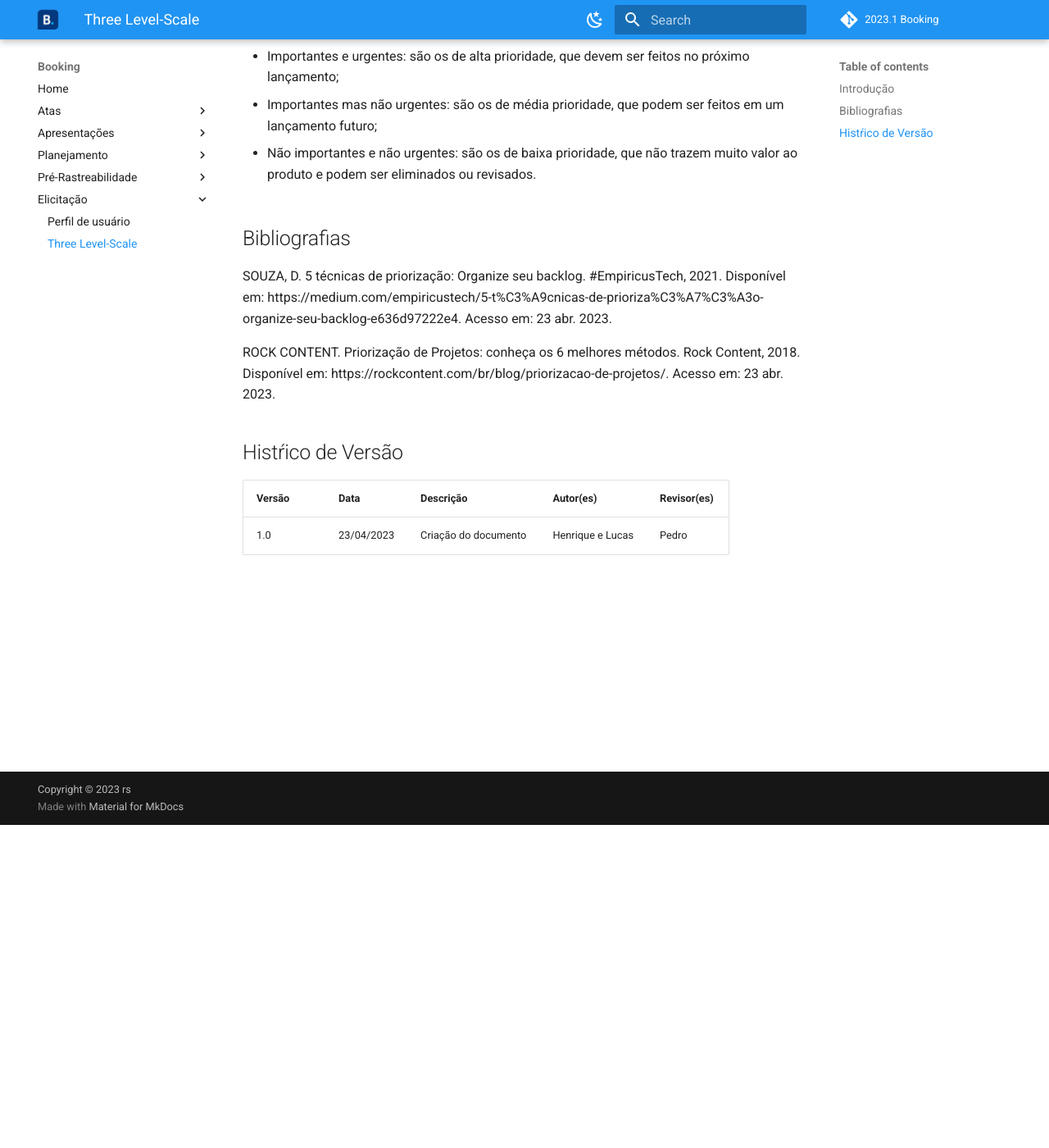
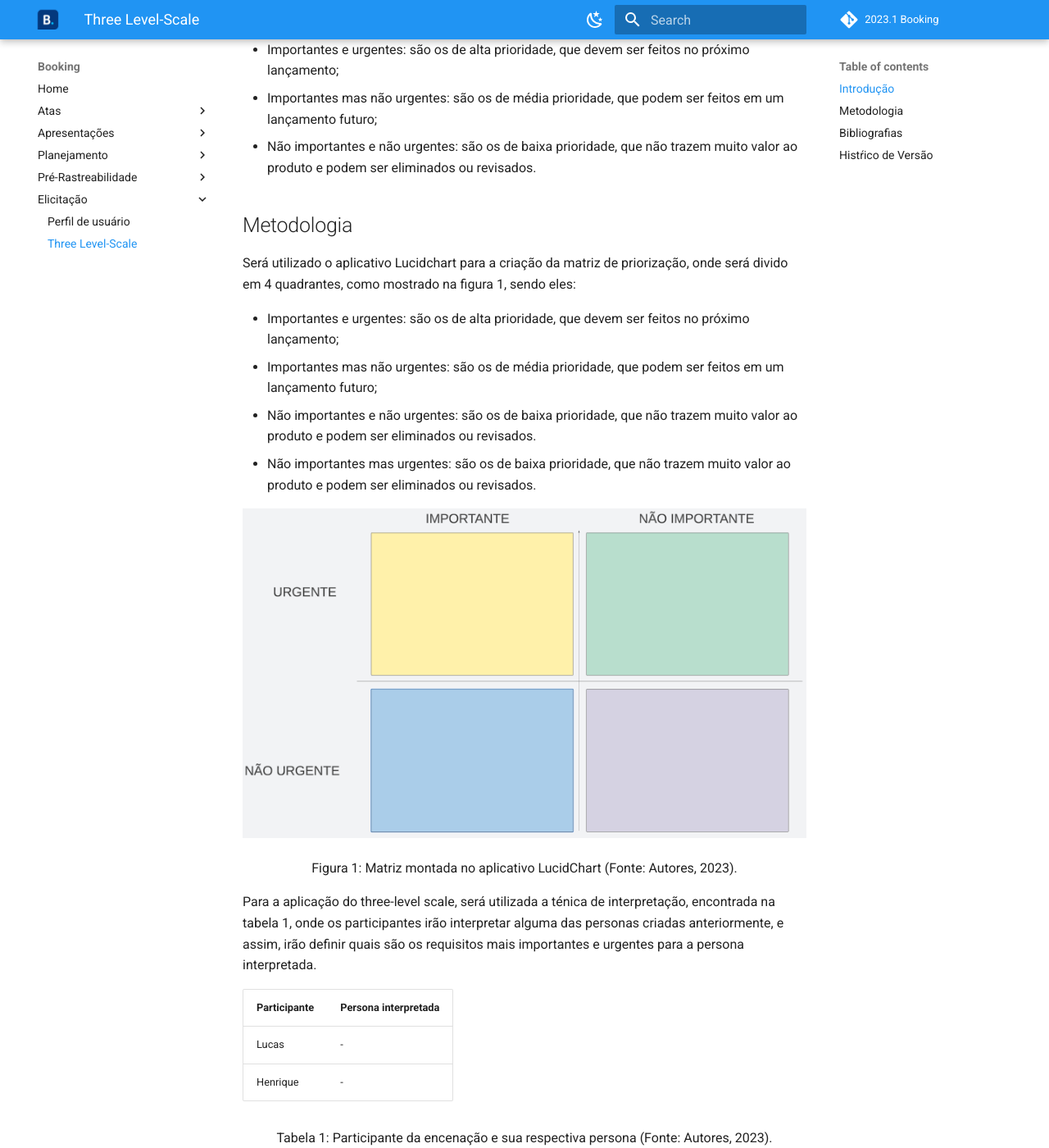
Before and after one commit to Requisitos-de-Software/2023.1-Booking, an MkDocs documentation site: the page built from docs/elicitacao/threeLevelScale.md, in a window 1280 px wide and 1400 px high, scrolled down 394 px. Shown: the whole window at 82% size. Built offline with MkDocs 1.6.1 and Material for MkDocs 9.7.7, drawn with Linux system fonts in a browser that asks for light colours; comment, search, counter and statistics services are not loaded.

Commit message:
35-Adicionando metodologia
Co-authored-by: HenriPucci <pucci.rique1234@gmail.com>

```diff
--- a/docs/elicitacao/threeLevelScale.md
+++ b/docs/elicitacao/threeLevelScale.md
@@ -7,10 +7,35 @@ A Three-Level Scale é uma técnica de priorização que divide os requisitos em
 Uma forma de estimar a prioridade dos requisitos é usar uma matriz de quatro quadrantes, que considera a importância e a urgência de cada um. Os requisitos podem ser classificados como:
 
 - Importantes e urgentes: são os de alta prioridade, que devem ser feitos no próximo lançamento;
+- Importantes mas não urgentes: são os de média prioridade, que podem ser feitos em um lançamento futuro;
+- Não importantes e não urgentes: são os de baixa prioridade, que não trazem muito valor ao produto e podem ser eliminados ou revisados.
 
+## Metodologia
+
+Será utilizado o aplicativo Lucidchart para a criação da matriz de priorização, onde será divido em 4 quadrantes, como mostrado na figura 1, sendo eles:
+
+- Importantes e urgentes: são os de alta prioridade, que devem ser feitos no próximo lançamento;
 - Importantes mas não urgentes: são os de média prioridade, que podem ser feitos em um lançamento futuro;
+- Não importantes e não urgentes: são os de baixa prioridade, que não trazem muito valor ao produto e podem ser eliminados ou revisados.
+- Não importantes mas urgentes: são os de baixa prioridade, que não trazem muito valor ao produto e podem ser eliminados ou revisados.
 
-- Não importantes e não urgentes: são os de baixa prioridade, que não trazem muito valor ao produto e podem ser eliminados ou revisados.
+<img src="../../images/threeLevelScale/lucidchart.png">
+
+<div style="text-align: center">
+<p> Figura 1: Matriz montada no aplicativo LucidChart (Fonte: Autores, 2023). </p>
+</div>
+
+Para a aplicação do three-level scale, será utilizada a ténica de interpretação, encontrada na tabela 1, onde os participantes irão interpretar alguma das personas criadas anteriormente, e assim, irão definir quais são os requisitos mais importantes e urgentes para a persona interpretada.
+
+
+| Participante | Persona interpretada |
+| ------------ | -------------------- |
+| Lucas        | -                    |
+| Henrique     | -                    |
+
+<div style="text-align: center">
+<p> Tabela 1: Participante da encenação e sua respectiva persona (Fonte: Autores, 2023). </p>
+</div>
 
 ## Bibliografias
 
@@ -19,9 +44,8 @@ https://medium.com/empiricustech/5-t%C3%A9cnicas-de-prioriza%C3%A7%C3%A3o-organi
 
 ROCK CONTENT. Priorização de Projetos: conheça os 6 melhores métodos. Rock Content, 2018. Disponível em: https://rockcontent.com/br/blog/priorizacao-de-projetos/. Acesso em: 23 abr. 2023.
 
-
 ## Histŕico de Versão
 
-| Versão | Data       | Descrição            | Autor(es)       | Revisor(es) |
-| ------- | ---------- | ---------------------- | --------------- | ----------- |
-| 1.0     | 23/04/2023 | Criação do documento | Henrique e Lucas | Pedro    |
+| Versão | Data       | Descrição            | Autor(es)        | Revisor(es) |
+| ------- | ---------- | ---------------------- | ---------------- | ----------- |
+| 1.0     | 23/04/2023 | Criação do documento | Henrique e Lucas | Pedro       |
```
Also changed, not shown: docs/images/threeLevelScale/lucidchart.png (added).
